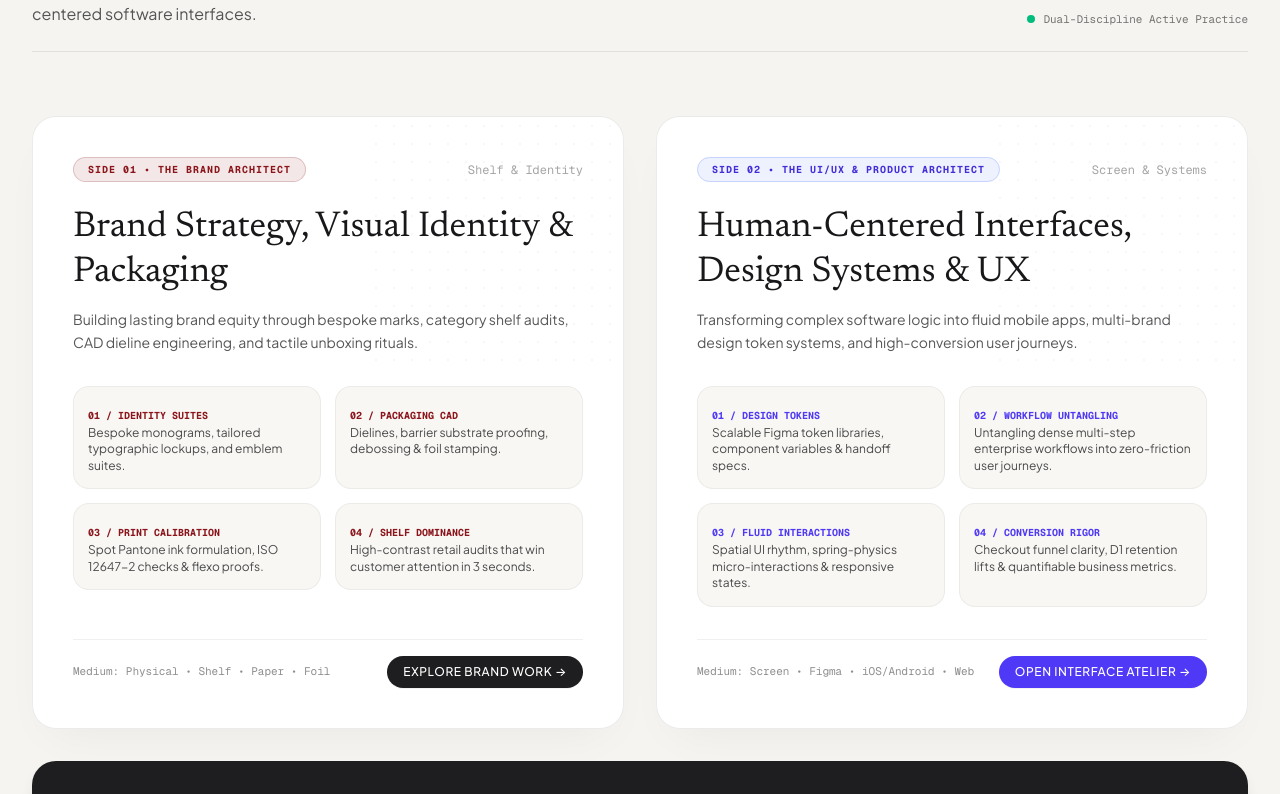
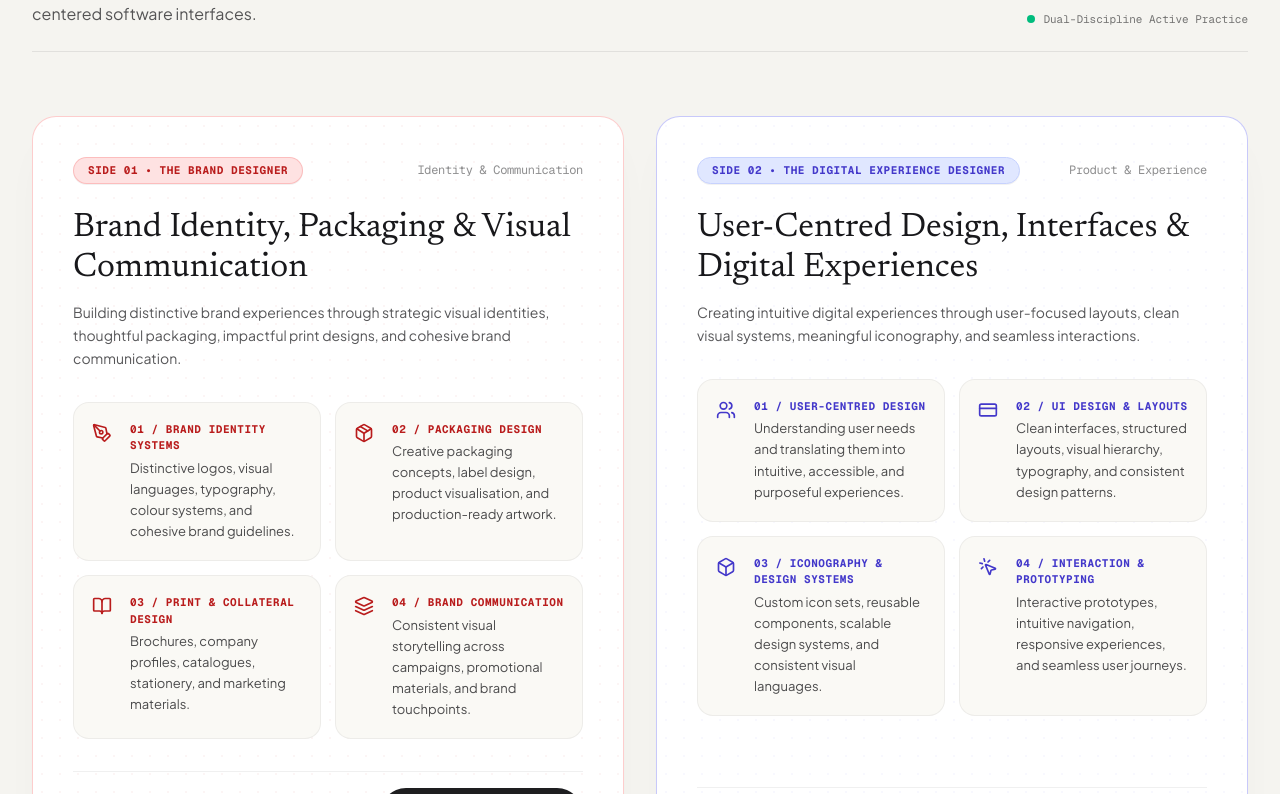
Before and after one commit to harrydesigns99-rgb/Harry-Designs, a React (Vite) app: page / in a window 1280 px wide. Shown: the part 1106-1900 px from the top of the page. Built offline with nearby package versions, Linux system fonts and the light colour scheme.

Commit message:
feat: match DualCraftBento text and icons with designer specification

```diff
--- a/src/components/DualCraftBento.jsx
+++ b/src/components/DualCraftBento.jsx
@@ -1,5 +1,15 @@
 import { motion } from 'framer-motion';
 import { sound } from '@/utils/audio';
+import {
+  LuPenTool,
+  LuPackage,
+  LuBookOpen,
+  LuLayers,
+  LuUsers,
+  LuCreditCard,
+  LuBox,
+  LuMousePointerClick,
+} from 'react-icons/lu';
 
 const DualCraftBento = ({ onSelectCategory }) => {
   const handleFilterClick = (catId) => {
@@ -47,185 +57,241 @@ const DualCraftBento = ({ onSelectCategory }) => {
         {/* 2-Column Bento Grid */}
         <div className="grid grid-cols-1 lg:grid-cols-12 gap-6 sm:gap-8">
           {/* ========================================================= */}
-          {/* CARD 1: SIDE A — THE BRAND ARCHITECT (PHYSICAL & IDENTITY) */}
+          {/* CARD 1: SIDE 01 • THE BRAND DESIGNER */}
           {/* ========================================================= */}
           <motion.div
             initial={{ opacity: 0, y: 20 }}
             whileInView={{ opacity: 1, y: 0 }}
             viewport={{ once: true }}
             transition={{ duration: 0.6, ease: [0.16, 1, 0.3, 1] }}
-            className="lg:col-span-6 rounded-3xl bg-white border border-black/[0.08] p-6 sm:p-10 shadow-[0_20px_50px_-20px_rgba(0,0,0,0.06)] flex flex-col justify-between space-y-8 relative overflow-hidden group hover:border-[#8b151b]/30 transition-colors"
+            className="lg:col-span-6 rounded-3xl bg-white border border-[#f87171]/35 p-6 sm:p-10 shadow-[0_20px_50px_-20px_rgba(0,0,0,0.06)] flex flex-col justify-between space-y-8 relative overflow-hidden group hover:border-[#8b151b]/40 transition-colors"
           >
-            {/* Subtle Architectural Grid Accent */}
+            {/* Subtle Architectural Dot Pattern Accent */}
             <div
-              className="absolute top-0 right-0 w-64 h-64 opacity-25 pointer-events-none"
+              className="absolute inset-0 opacity-[0.22] pointer-events-none"
               style={{
                 backgroundImage:
-                  'radial-gradient(circle, rgba(139,21,27,0.15) 1.5px, transparent 1.5px)',
+                  'radial-gradient(circle, rgba(185,28,28,0.2) 1px, transparent 1px)',
                 backgroundSize: '18px 18px',
               }}
             />
 
             <div className="space-y-6 relative z-10">
-              <div className="flex items-center justify-between">
-                <span className="px-3.5 py-1 rounded-full text-[10px] font-mono uppercase tracking-widest font-bold bg-[#8b151b]/10 text-[#8b151b] border border-[#8b151b]/20">
-                  SIDE 01 • THE BRAND ARCHITECT
+              {/* Header Pill & Subtitle */}
+              <div className="flex items-center justify-between gap-3">
+                <span className="px-3.5 py-1 rounded-full text-[10px] sm:text-[11px] font-mono uppercase tracking-wider font-bold bg-[#fee2e2] text-[#b91c1c] border border-[#fca5a5]/60 shadow-2xs">
+                  SIDE 01 • THE BRAND DESIGNER
                 </span>
-                <span className="text-xs font-mono text-[#1e1e20]/40">Shelf &amp; Identity</span>
+                <span className="text-xs font-mono text-[#1e1e20]/50 tracking-tight">
+                  Identity &amp; Communication
+                </span>
               </div>
 
+              {/* Title & Description */}
               <div>
-                <h3 className="font-serif text-2xl sm:text-3xl md:text-4xl font-normal text-[#18181b] leading-tight">
-                  Brand Strategy, Visual Identity &amp; Packaging
+                <h3 className="font-serif text-2xl sm:text-3xl lg:text-[34px] font-normal text-[#18181b] leading-[1.2]">
+                  Brand Identity, Packaging &amp; Visual Communication
                 </h3>
                 <p className="mt-3 font-sans text-xs sm:text-sm text-[#1e1e20]/75 leading-relaxed">
-                  Building lasting brand equity through bespoke marks, category shelf audits, CAD dieline engineering, and tactile unboxing rituals.
+                  Building distinctive brand experiences through strategic visual identities, thoughtful packaging, impactful print designs, and cohesive brand communication.
                 </p>
               </div>
 
-              {/* 4 Brand Pillars */}
+              {/* 4 Brand Pillars (2x2 Grid with icons) */}
               <div className="grid grid-cols-1 sm:grid-cols-2 gap-3.5 pt-2">
-                <div className="p-3.5 rounded-2xl bg-[#f5f4f0]/70 border border-black/5 space-y-1">
-                  <span className="font-mono text-[10px] uppercase font-bold text-[#8b151b]">
-                    01 / Identity Suites
+                {/* 01 / BRAND IDENTITY SYSTEMS */}
+                <div className="p-4 sm:p-4.5 rounded-2xl bg-[#faf9f5] border border-black/[0.05] flex items-start gap-3.5 hover:bg-[#f5f4ee] transition-colors">
+                  <div className="text-[#b91c1c] w-6 h-6 flex-shrink-0 mt-0.5">
+                    <LuPenTool className="w-5 h-5" />
+                  </div>
+                  <div className="space-y-1">
+                    <span className="font-mono text-[10px] sm:text-[11px] uppercase font-bold tracking-wider text-[#b91c1c] block">
+                      01 / BRAND IDENTITY SYSTEMS
                     </span>
-                  <p className="text-xs font-sans text-[#1e1e20]/80 leading-snug">
-                    Bespoke monograms, tailored typographic lockups, and emblem suites.
+                    <p className="text-xs sm:text-[13px] font-sans text-[#1e1e20]/80 leading-relaxed">
+                      Distinctive logos, visual languages, typography, colour systems, and cohesive brand guidelines.
                     </p>
                   </div>
+                </div>
 
-                <div className="p-3.5 rounded-2xl bg-[#f5f4f0]/70 border border-black/5 space-y-1">
-                  <span className="font-mono text-[10px] uppercase font-bold text-[#8b151b]">
-                    02 / Packaging CAD
+                {/* 02 / PACKAGING DESIGN */}
+                <div className="p-4 sm:p-4.5 rounded-2xl bg-[#faf9f5] border border-black/[0.05] flex items-start gap-3.5 hover:bg-[#f5f4ee] transition-colors">
+                  <div className="text-[#b91c1c] w-6 h-6 flex-shrink-0 mt-0.5">
+                    <LuPackage className="w-5 h-5" />
+                  </div>
+                  <div className="space-y-1">
+                    <span className="font-mono text-[10px] sm:text-[11px] uppercase font-bold tracking-wider text-[#b91c1c] block">
+                      02 / PACKAGING DESIGN
                     </span>
-                  <p className="text-xs font-sans text-[#1e1e20]/80 leading-snug">
-                    Dielines, barrier substrate proofing, debossing &amp; foil stamping.
+                    <p className="text-xs sm:text-[13px] font-sans text-[#1e1e20]/80 leading-relaxed">
+                      Creative packaging concepts, label design, product visualisation, and production-ready artwork.
                     </p>
                   </div>
+                </div>
 
-                <div className="p-3.5 rounded-2xl bg-[#f5f4f0]/70 border border-black/5 space-y-1">
-                  <span className="font-mono text-[10px] uppercase font-bold text-[#8b151b]">
-                    03 / Print Calibration
+                {/* 03 / PRINT & COLLATERAL DESIGN */}
+                <div className="p-4 sm:p-4.5 rounded-2xl bg-[#faf9f5] border border-black/[0.05] flex items-start gap-3.5 hover:bg-[#f5f4ee] transition-colors">
+                  <div className="text-[#b91c1c] w-6 h-6 flex-shrink-0 mt-0.5">
+                    <LuBookOpen className="w-5 h-5" />
+                  </div>
+                  <div className="space-y-1">
+                    <span className="font-mono text-[10px] sm:text-[11px] uppercase font-bold tracking-wider text-[#b91c1c] block">
+                      03 / PRINT &amp; COLLATERAL DESIGN
                     </span>
-                  <p className="text-xs font-sans text-[#1e1e20]/80 leading-snug">
-                    Spot Pantone ink formulation, ISO 12647-2 checks &amp; flexo proofs.
+                    <p className="text-xs sm:text-[13px] font-sans text-[#1e1e20]/80 leading-relaxed">
+                      Brochures, company profiles, catalogues, stationery, and marketing materials.
                     </p>
                   </div>
+                </div>
 
-                <div className="p-3.5 rounded-2xl bg-[#f5f4f0]/70 border border-black/5 space-y-1">
-                  <span className="font-mono text-[10px] uppercase font-bold text-[#8b151b]">
-                    04 / Shelf Dominance
+                {/* 04 / BRAND COMMUNICATION */}
+                <div className="p-4 sm:p-4.5 rounded-2xl bg-[#faf9f5] border border-black/[0.05] flex items-start gap-3.5 hover:bg-[#f5f4ee] transition-colors">
+                  <div className="text-[#b91c1c] w-6 h-6 flex-shrink-0 mt-0.5">
+                    <LuLayers className="w-5 h-5" />
+                  </div>
+                  <div className="space-y-1">
+                    <span className="font-mono text-[10px] sm:text-[11px] uppercase font-bold tracking-wider text-[#b91c1c] block">
+                      04 / BRAND COMMUNICATION
                     </span>
-                  <p className="text-xs font-sans text-[#1e1e20]/80 leading-snug">
-                    High-contrast retail audits that win customer attention in 3 seconds.
+                    <p className="text-xs sm:text-[13px] font-sans text-[#1e1e20]/80 leading-relaxed">
+                      Consistent visual storytelling across campaigns, promotional materials, and brand touchpoints.
                     </p>
                   </div>
                 </div>
               </div>
+            </div>
 
-            {/* Bottom Action */}
-            <div className="pt-4 border-t border-black/[0.06] flex items-center justify-between relative z-10">
-              <span className="text-[11px] font-mono text-[#1e1e20]/50">
-                Medium: Physical &bull; Shelf &bull; Paper &bull; Foil
+            {/* Bottom Action Footer */}
+            <div className="pt-4 border-t border-black/[0.06] flex flex-col sm:flex-row sm:items-center justify-between gap-4 relative z-10">
+              <span className="text-[11px] font-mono text-[#1e1e20]/50 tracking-tight">
+                Medium: Identity &bull; Packaging &bull; Print &bull; Digital
               </span>
               <button
                 type="button"
                 onClick={() => handleFilterClick('branding')}
-                className="px-4 py-2 rounded-full bg-[#1e1e20] hover:bg-[#8b151b] text-white text-xs font-sans font-medium uppercase tracking-wider transition-all cursor-pointer shadow-2xs hover:scale-105"
+                className="px-5 py-2.5 rounded-full bg-[#1e1e20] hover:bg-[#8b151b] text-white text-xs font-sans font-medium uppercase tracking-wider transition-all cursor-pointer shadow-xs hover:scale-105 active:scale-95"
               >
-                Explore Brand Work →
+                EXPLORE BRAND WORK →
               </button>
             </div>
           </motion.div>
 
           {/* ========================================================= */}
-          {/* CARD 2: SIDE B — THE UI/UX ARCHITECT (DIGITAL & SYSTEMS) */}
+          {/* CARD 2: SIDE 02 • THE DIGITAL EXPERIENCE DESIGNER */}
           {/* ========================================================= */}
           <motion.div
             initial={{ opacity: 0, y: 20 }}
             whileInView={{ opacity: 1, y: 0 }}
             viewport={{ once: true }}
             transition={{ duration: 0.6, delay: 0.15, ease: [0.16, 1, 0.3, 1] }}
-            className="lg:col-span-6 rounded-3xl bg-white border border-black/[0.08] p-6 sm:p-10 shadow-[0_20px_50px_-20px_rgba(0,0,0,0.06)] flex flex-col justify-between space-y-8 relative overflow-hidden group hover:border-indigo-500/40 transition-colors"
+            className="lg:col-span-6 rounded-3xl bg-white border border-[#6366f1]/35 p-6 sm:p-10 shadow-[0_20px_50px_-20px_rgba(0,0,0,0.06)] flex flex-col justify-between space-y-8 relative overflow-hidden group hover:border-indigo-500/50 transition-colors"
           >
-            {/* Subtle Technical Grid Accent */}
+            {/* Subtle Digital Dot Pattern Accent */}
             <div
-              className="absolute top-0 right-0 w-64 h-64 opacity-25 pointer-events-none"
+              className="absolute inset-0 opacity-[0.22] pointer-events-none"
               style={{
                 backgroundImage:
-                  'radial-gradient(circle, rgba(79,70,229,0.18) 1.5px, transparent 1.5px)',
+                  'radial-gradient(circle, rgba(99,102,241,0.2) 1px, transparent 1px)',
                 backgroundSize: '18px 18px',
               }}
             />
 
             <div className="space-y-6 relative z-10">
-              <div className="flex items-center justify-between">
-                <span className="px-3.5 py-1 rounded-full text-[10px] font-mono uppercase tracking-widest font-bold bg-indigo-50 text-indigo-700 border border-indigo-200">
-                  SIDE 02 • THE UI/UX &amp; PRODUCT ARCHITECT
+              {/* Header Pill & Subtitle */}
+              <div className="flex items-center justify-between gap-3">
+                <span className="px-3.5 py-1 rounded-full text-[10px] sm:text-[11px] font-mono uppercase tracking-wider font-bold bg-[#e0e7ff] text-[#4338ca] border border-[#c7d2fe] shadow-2xs">
+                  SIDE 02 • THE DIGITAL EXPERIENCE DESIGNER
                 </span>
-                <span className="text-xs font-mono text-[#1e1e20]/40">Screen &amp; Systems</span>
+                <span className="text-xs font-mono text-[#1e1e20]/50 tracking-tight">
+                  Product &amp; Experience
+                </span>
               </div>
 
+              {/* Title & Description */}
               <div>
-                <h3 className="font-serif text-2xl sm:text-3xl md:text-4xl font-normal text-[#18181b] leading-tight">
-                  Human-Centered Interfaces, Design Systems &amp; UX
+                <h3 className="font-serif text-2xl sm:text-3xl lg:text-[34px] font-normal text-[#18181b] leading-[1.2]">
+                  User-Centred Design, Interfaces &amp; Digital Experiences
                 </h3>
                 <p className="mt-3 font-sans text-xs sm:text-sm text-[#1e1e20]/75 leading-relaxed">
-                  Transforming complex software logic into fluid mobile apps, multi-brand design token systems, and high-conversion user journeys.
+                  Creating intuitive digital experiences through user-focused layouts, clean visual systems, meaningful iconography, and seamless interactions.
                 </p>
               </div>
 
-              {/* 4 UI/UX Pillars */}
+              {/* 4 UI/UX Pillars (2x2 Grid with icons) */}
               <div className="grid grid-cols-1 sm:grid-cols-2 gap-3.5 pt-2">
-                <div className="p-3.5 rounded-2xl bg-[#f5f4f0]/70 border border-black/5 space-y-1">
-                  <span className="font-mono text-[10px] uppercase font-bold text-indigo-600">
-                    01 / Design Tokens
+                {/* 01 / USER-CENTRED DESIGN */}
+                <div className="p-4 sm:p-4.5 rounded-2xl bg-[#faf9f5] border border-black/[0.05] flex items-start gap-3.5 hover:bg-[#f5f4ee] transition-colors">
+                  <div className="text-[#4338ca] w-6 h-6 flex-shrink-0 mt-0.5">
+                    <LuUsers className="w-5 h-5" />
+                  </div>
+                  <div className="space-y-1">
+                    <span className="font-mono text-[10px] sm:text-[11px] uppercase font-bold tracking-wider text-[#4338ca] block">
+                      01 / USER-CENTRED DESIGN
                     </span>
-                  <p className="text-xs font-sans text-[#1e1e20]/80 leading-snug">
-                    Scalable Figma token libraries, component variables &amp; handoff specs.
+                    <p className="text-xs sm:text-[13px] font-sans text-[#1e1e20]/80 leading-relaxed">
+                      Understanding user needs and translating them into intuitive, accessible, and purposeful experiences.
                     </p>
                   </div>
+                </div>
 
-                <div className="p-3.5 rounded-2xl bg-[#f5f4f0]/70 border border-black/5 space-y-1">
-                  <span className="font-mono text-[10px] uppercase font-bold text-indigo-600">
-                    02 / Workflow Untangling
+                {/* 02 / UI DESIGN & LAYOUTS */}
+                <div className="p-4 sm:p-4.5 rounded-2xl bg-[#faf9f5] border border-black/[0.05] flex items-start gap-3.5 hover:bg-[#f5f4ee] transition-colors">
+                  <div className="text-[#4338ca] w-6 h-6 flex-shrink-0 mt-0.5">
+                    <LuCreditCard className="w-5 h-5" />
+                  </div>
+                  <div className="space-y-1">
+                    <span className="font-mono text-[10px] sm:text-[11px] uppercase font-bold tracking-wider text-[#4338ca] block">
+                      02 / UI DESIGN &amp; LAYOUTS
                     </span>
-                  <p className="text-xs font-sans text-[#1e1e20]/80 leading-snug">
-                    Untangling dense multi-step enterprise workflows into zero-friction user journeys.
+                    <p className="text-xs sm:text-[13px] font-sans text-[#1e1e20]/80 leading-relaxed">
+                      Clean interfaces, structured layouts, visual hierarchy, typography, and consistent design patterns.
                     </p>
                   </div>
+                </div>
 
-                <div className="p-3.5 rounded-2xl bg-[#f5f4f0]/70 border border-black/5 space-y-1">
-                  <span className="font-mono text-[10px] uppercase font-bold text-indigo-600">
-                    03 / Fluid Interactions
+                {/* 03 / ICONOGRAPHY & DESIGN SYSTEMS */}
+                <div className="p-4 sm:p-4.5 rounded-2xl bg-[#faf9f5] border border-black/[0.05] flex items-start gap-3.5 hover:bg-[#f5f4ee] transition-colors">
+                  <div className="text-[#4338ca] w-6 h-6 flex-shrink-0 mt-0.5">
+                    <LuBox className="w-5 h-5" />
+                  </div>
+                  <div className="space-y-1">
+                    <span className="font-mono text-[10px] sm:text-[11px] uppercase font-bold tracking-wider text-[#4338ca] block">
+                      03 / ICONOGRAPHY &amp; DESIGN SYSTEMS
                     </span>
-                  <p className="text-xs font-sans text-[#1e1e20]/80 leading-snug">
-                    Spatial UI rhythm, spring-physics micro-interactions &amp; responsive states.
+                    <p className="text-xs sm:text-[13px] font-sans text-[#1e1e20]/80 leading-relaxed">
+                      Custom icon sets, reusable components, scalable design systems, and consistent visual languages.
                     </p>
                   </div>
+                </div>
 
-                <div className="p-3.5 rounded-2xl bg-[#f5f4f0]/70 border border-black/5 space-y-1">
-                  <span className="font-mono text-[10px] uppercase font-bold text-indigo-600">
-                    04 / Conversion Rigor
+                {/* 04 / INTERACTION & PROTOTYPING */}
+                <div className="p-4 sm:p-4.5 rounded-2xl bg-[#faf9f5] border border-black/[0.05] flex items-start gap-3.5 hover:bg-[#f5f4ee] transition-colors">
+                  <div className="text-[#4338ca] w-6 h-6 flex-shrink-0 mt-0.5">
+                    <LuMousePointerClick className="w-5 h-5" />
+                  </div>
+                  <div className="space-y-1">
+                    <span className="font-mono text-[10px] sm:text-[11px] uppercase font-bold tracking-wider text-[#4338ca] block">
+                      04 / INTERACTION &amp; PROTOTYPING
                     </span>
-                  <p className="text-xs font-sans text-[#1e1e20]/80 leading-snug">
-                    Checkout funnel clarity, D1 retention lifts &amp; quantifiable business metrics.
+                    <p className="text-xs sm:text-[13px] font-sans text-[#1e1e20]/80 leading-relaxed">
+                      Interactive prototypes, intuitive navigation, responsive experiences, and seamless user journeys.
                     </p>
                   </div>
                 </div>
               </div>
+            </div>
 
-            {/* Bottom Action */}
-            <div className="pt-4 border-t border-black/[0.06] flex items-center justify-between relative z-10">
-              <span className="text-[11px] font-mono text-[#1e1e20]/50">
-                Medium: Screen &bull; Figma &bull; iOS/Android &bull; Web
+            {/* Bottom Action Footer */}
+            <div className="pt-4 border-t border-black/[0.06] flex flex-col sm:flex-row sm:items-center justify-between gap-4 relative z-10">
+              <span className="text-[11px] font-mono text-[#1e1e20]/50 tracking-tight">
+                Medium: Figma &bull; Web &bull; Mobile &bull; Digital Products
               </span>
               <button
                 type="button"
                 onClick={() => handleFilterClick('uiux')}
-                className="px-4 py-2 rounded-full bg-indigo-600 hover:bg-indigo-700 text-white text-xs font-sans font-medium uppercase tracking-wider transition-all cursor-pointer shadow-2xs hover:scale-105"
+                className="px-5 py-2.5 rounded-full bg-[#3b49e6] hover:bg-[#2d3ac9] text-white text-xs font-sans font-medium uppercase tracking-wider transition-all cursor-pointer shadow-xs hover:scale-105 active:scale-95"
               >
-                Open Interface Atelier →
+                EXPLORE UI/UX WORK →
               </button>
             </div>
           </motion.div>
```
Lines whose indentation alone changed are shown as unchanged.
